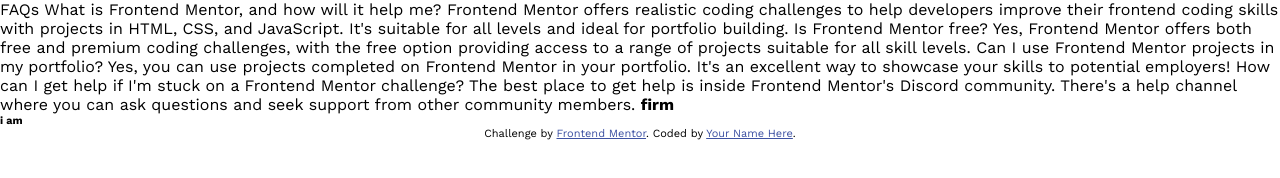
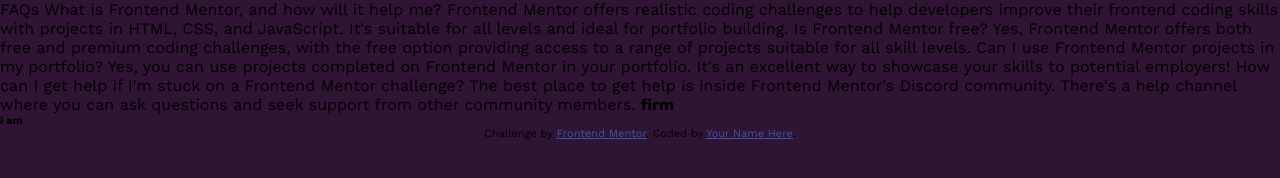
Before and after one commit to OrthoHQ/accordion, a plain HTML site: page index.html in a window 1280 px wide. Drawn offline with nearby package versions, Linux system fonts and the light colour scheme.

Commit message:
edit css file

```diff
--- a/styles.css
+++ b/styles.css
@@ -24,6 +24,7 @@ html {
 body{
     font-family: "Work Sans", sans-serif;
     font-optical-sizing: auto;
+    background: var(--Darkpurple);
 }
 
 .attribution {
```
